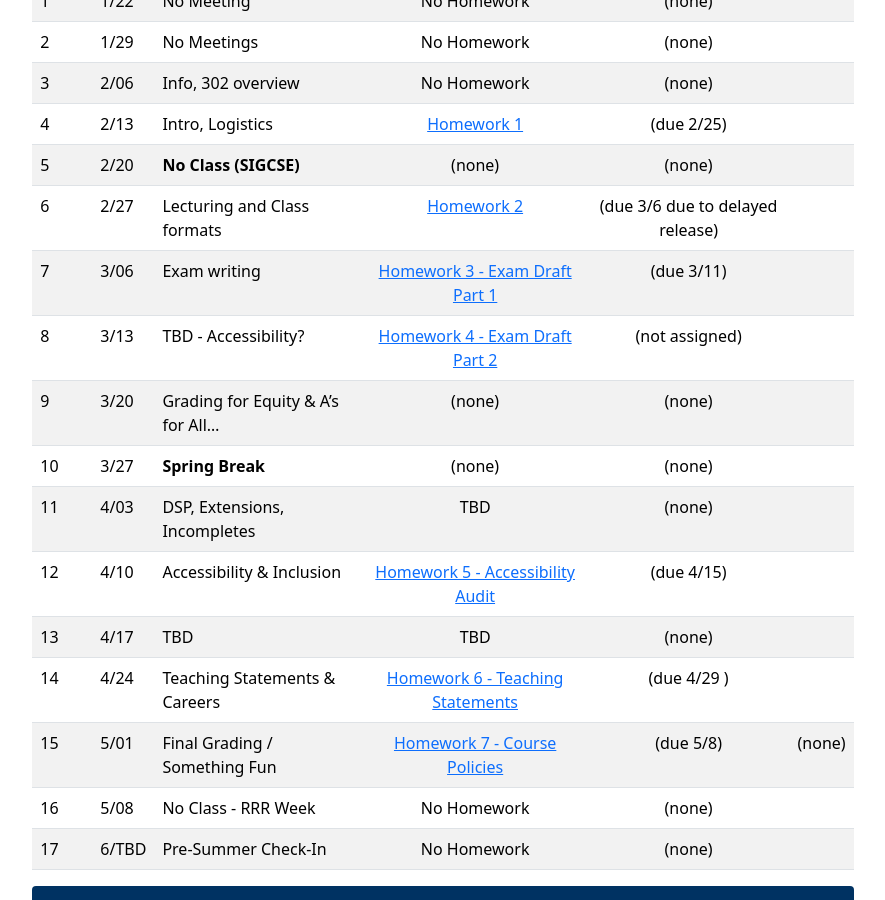
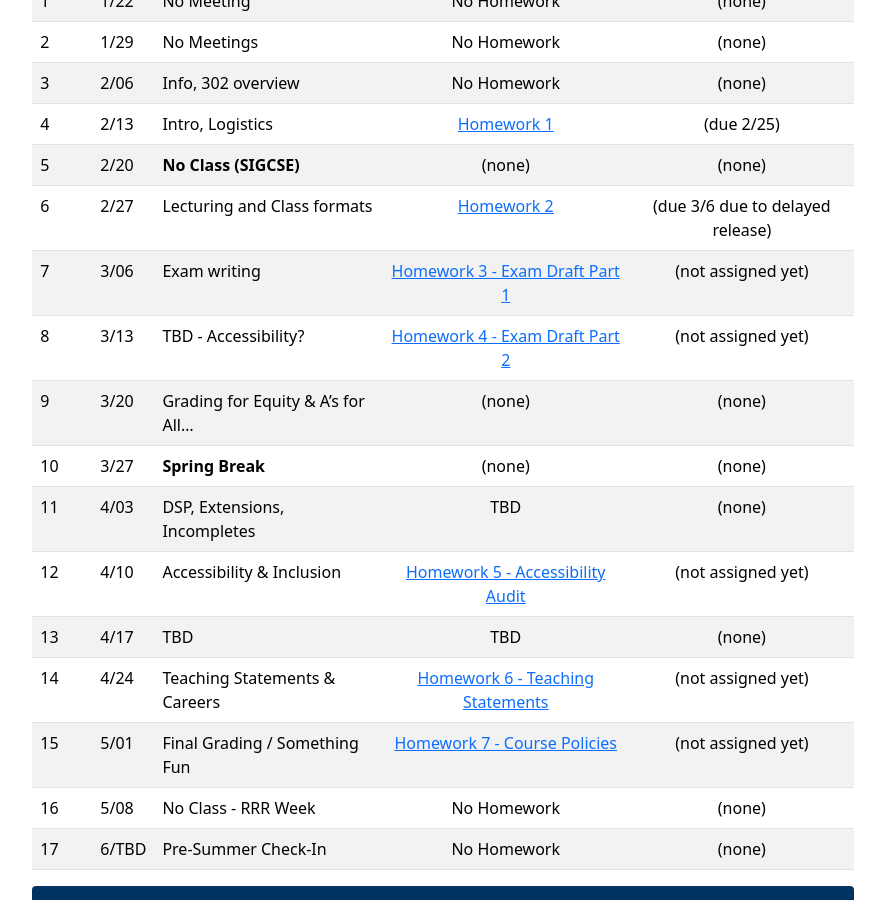
Before and after one commit to berkeley-cs302/sp26, a Jekyll site: the page built from index.md, in a window 1280 px wide and 900 px high, scrolled down 650 px. Shown: the whole window, without its empty margins (197-1082 px from the left). Built offline with Jekyll 4.4.1, drawn with Linux system fonts in a browser that asks for light colours; some web fonts are replaced.

Commit message:
Update index.md

```diff
--- a/index.md
+++ b/index.md
@@ -29,15 +29,15 @@ _Homework assignments which say "Spring 2025" at the top are last years versions
 | 4    | 2/13 | Intro, Logistics | [Homework 1][hw1] | (due 2/25) |
 | 5    | 2/20 | **No Class (SIGCSE)** | (none) | (none) |
 | 6    | 2/27 | Lecturing and Class formats | [Homework 2][hw2] | (due 3/6 due to delayed release) |
-| 7    | 3/06 | Exam writing | [Homework 3 - Exam Draft Part 1][hw3] | (due 3/11) |
-| 8    | 3/13 | TBD - Accessibility? | [Homework 4 - Exam Draft Part 2][hw4] | (not assigned) |
+| 7    | 3/06 | Exam writing | [Homework 3 - Exam Draft Part 1][hw3] | (not assigned yet) |
+| 8    | 3/13 | TBD - Accessibility? | [Homework 4 - Exam Draft Part 2][hw4] | (not assigned yet) |
 | 9    | 3/20 | Grading for Equity & A's for All... | (none) | (none) |
 | 10   | 3/27 | **Spring Break** | (none) | (none) |
 | 11   | 4/03 | DSP, Extensions, Incompletes | TBD | (none) |
-| 12   | 4/10 | Accessibility & Inclusion |[Homework 5 - Accessibility Audit][hw5] | (due 4/15) |
+| 12   | 4/10 | Accessibility & Inclusion |[Homework 5 - Accessibility Audit][hw5] | (not assigned yet) |
 | 13   | 4/17 | TBD | TBD | (none) |
-| 14   | 4/24 | Teaching Statements & Careers | [Homework 6 - Teaching Statements][hw6] | (due 4/29 )|
-| 15   | 5/01 | Final Grading / Something Fun | [Homework 7 - Course Policies][hw7] | (due 5/8) | (none) |
+| 14   | 4/24 | Teaching Statements & Careers | [Homework 6 - Teaching Statements][hw6] | (not assigned yet)|
+| 15   | 5/01 | Final Grading / Something Fun | [Homework 7 - Course Policies][hw7] | (not assigned yet) |
 | 16   | 5/08 | No Class - RRR Week | No Homework | (none) |
 | 17   | 6/TBD | Pre-Summer Check-In | No Homework | (none) |
 
```
